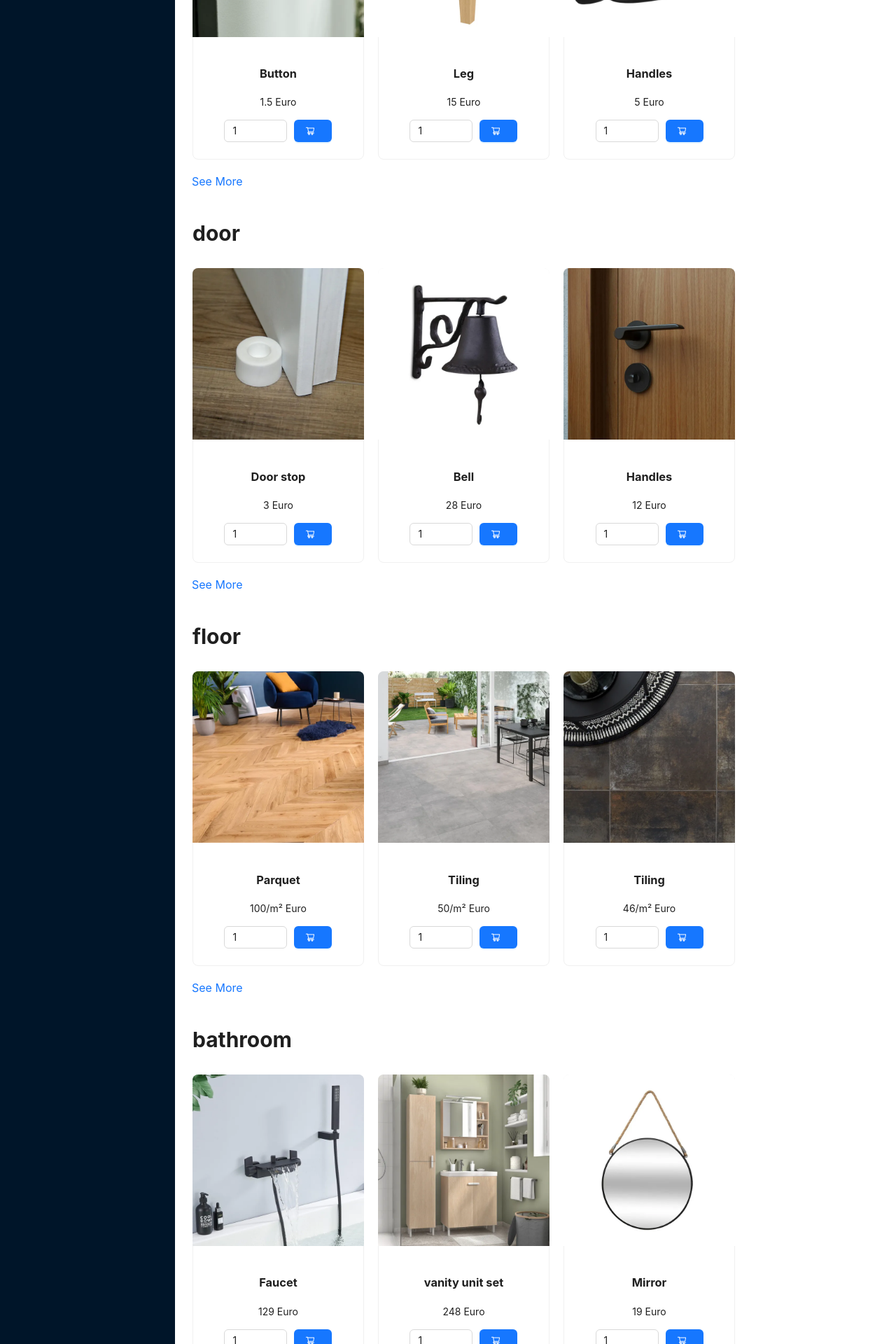
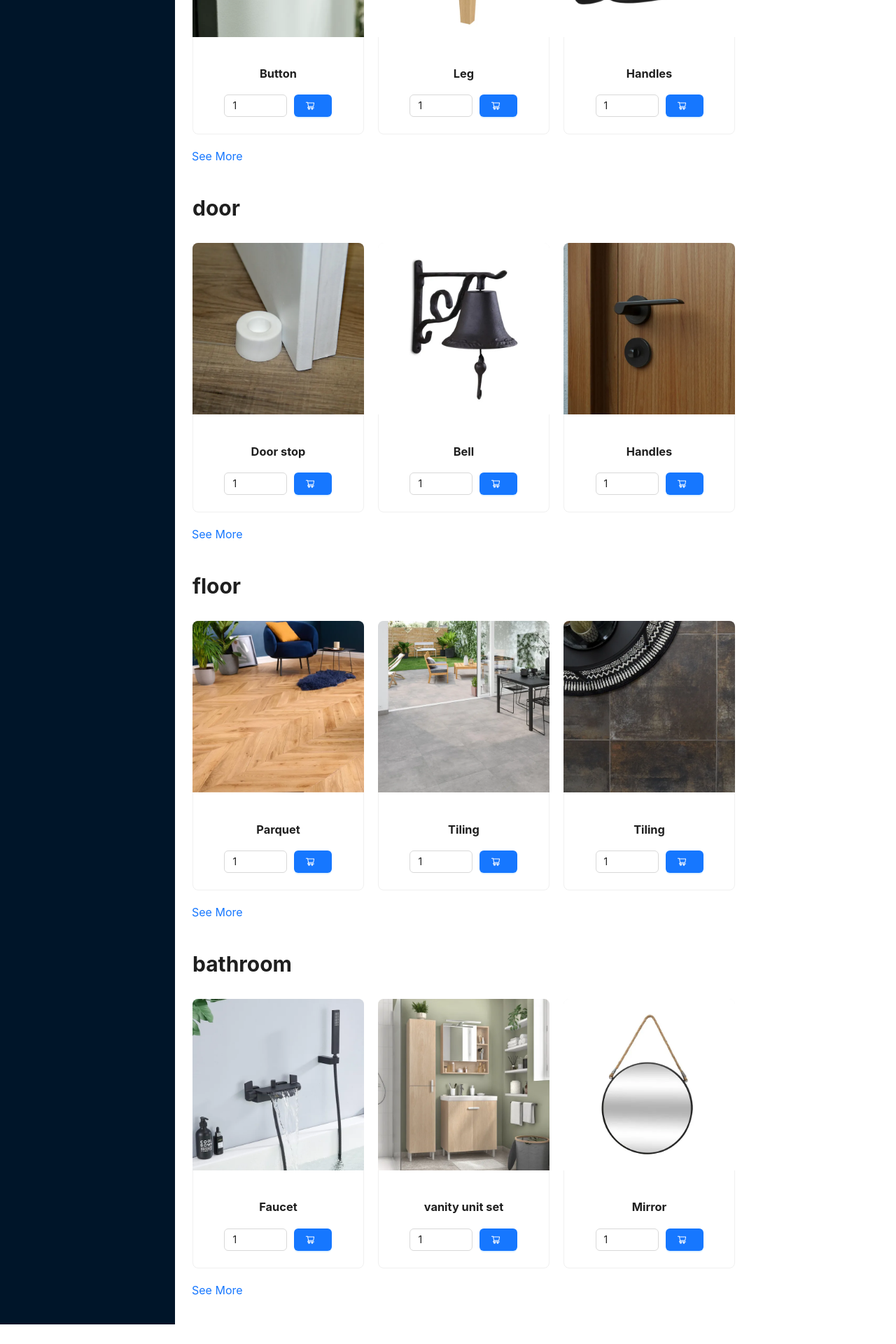
Before and after one commit to Sarrabah/RNCP_Project, a React (Create React App) app in the folder frontend/: page /homepage in a window 1280 px wide. Shown: the part 420-2340 px from the top of the page at 70% size. After the commit the page ends 2312 px from the top, so only its background shows below. Built offline with nearby package versions, Linux system fonts and the light colour scheme.

Commit message:
fix: Remove the unused price

```diff
--- a/frontend/src/components/Basket.tsx
+++ b/frontend/src/components/Basket.tsx
@@ -28,8 +28,6 @@ const Basket: React.FC = () => {
             </Col>
             <Col xs={24} sm={12} md={10}>
               <Text strong>{item.product.name}</Text>
-              <br />
-              <Text> {item.product.price}</Text>
             </Col>
             <Col xs={24} sm={6} md={6}>
               <Text>{item.quantity}</Text>
@@ -40,19 +38,7 @@ const Basket: React.FC = () => {
           </Row>
         ))}
       </div>
-      {basket.length > 0 ? (
-        <div style={{ marginTop: '20px', textAlign: 'right' }}>
-          <Title level={3}>
-            Total :{' '}
-            {basket.reduce(
-              (total, item) =>
-                total + parseFloat(item.product.price) * item.quantity,
-              0,
-            )}{' '}
-            Euro
-          </Title>
-        </div>
-      ) : (
+      {basket.length == 0 && (
         <Title level={3} style={{ textAlign: 'center' }}>
           {' '}
           Your basket is empty!
--- a/frontend/src/components/Product.tsx
+++ b/frontend/src/components/Product.tsx
@@ -6,19 +6,13 @@ import { ShoppingCartOutlined } from '@ant-design/icons';
 import { ProductInterface } from '../types/types';
 import { useBasketContext } from '../context/BasketContext';
 
-const Product: React.FC<ProductInterface> = ({
-  id,
-  image,
-  name,
-  price,
-  category,
-}) => {
+const Product: React.FC<ProductInterface> = ({ id, image, name, category }) => {
   const [quantity, setQuantity] = useState<number>(1);
   const navigate = useNavigate();
   const { addToBasket } = useBasketContext();
 
   const handleAddToBasket = () => {
-    addToBasket({ id, image, name, price, category }, quantity);
+    addToBasket({ id, image, name, category }, quantity);
     console.log(`Added ${quantity} of ${name} to the basket!`);
   };
 
@@ -39,7 +33,6 @@ const Product: React.FC<ProductInterface> = ({
       onClick={goToProductDetails}
     >
       <h3> {name} </h3>
-      <p> {price} </p>
       <div onClick={(e) => e.stopPropagation()}>
         <InputNumber
           min={1}
--- a/frontend/src/components/ProductList.tsx
+++ b/frontend/src/components/ProductList.tsx
@@ -18,7 +18,6 @@ const ProductList: React.FC<ProductListPropos> = ({ products }) => {
             id={product.id}
             image={product.image}
             name={product.name}
-            price={product.price}
             category={product.category}
           />
         </Col>
--- a/frontend/src/pages/HomePage.tsx
+++ b/frontend/src/pages/HomePage.tsx
@@ -25,112 +25,96 @@ export const products: Array<ProductInterface> = [
     id: 1,
     image: bouton,
     name: 'Button',
-    price: '1.5 Euro',
     category: 'furniture',
   },
   {
     id: 2,
     image: stopporte,
     name: 'Door stop',
-    price: '3 Euro',
     category: 'door',
   },
   {
     id: 3,
     image: parquet,
     name: 'Parquet',
-    price: '100/m² Euro',
     category: 'floor',
   },
   {
     id: 4,
     image: robinet,
     name: 'Faucet',
-    price: '129 Euro',
     category: 'bathroom',
   },
   {
     id: 5,
     image: pied,
     name: 'Leg',
-    price: '15 Euro',
     category: 'furniture',
   },
   {
     id: 6,
     image: poignées,
     name: 'Handles',
-    price: '5 Euro',
     category: 'furniture',
   },
   {
     id: 7,
     image: rampe,
     name: 'Rump',
-    price: '46 Euro',
     category: 'furniture',
   },
   {
     id: 8,
     image: cloche,
     name: 'Bell',
-    price: '28 Euro',
     category: 'door',
   },
   {
     id: 9,
     image: poignéesporte,
     name: 'Handles',
-    price: '12 Euro',
     category: 'door',
   },
   {
     id: 10,
     image: tirant,
     name: 'Door puller',
-    price: '30 Euro',
     category: 'door',
   },
   {
     id: 11,
     image: carrelage,
     name: 'Tiling',
-    price: '50/m² Euro',
     category: 'floor',
   },
   {
     id: 12,
     image: carrelagec1,
     name: 'Tiling',
-    price: '46/m² Euro',
     category: 'floor',
   },
   {
     id: 13,
     image: carrelagec2,
     name: 'Tiling',
-    price: '27/m² Euro',
     category: 'floor',
   },
   {
     id: 14,
     image: ensemblemeublevasque,
     name: 'vanity unit set',
-    price: '248 Euro',
     category: 'bathroom',
   },
   {
     id: 15,
     image: miroir,
     name: 'Mirror',
-    price: '19 Euro',
     category: 'bathroom',
   },
   {
     id: 16,
     image: vasque,
     name: 'Basin',
-    price: '46 Euro',
     category: 'bathroom',
   },
 ];
--- a/frontend/src/types/types.ts
+++ b/frontend/src/types/types.ts
@@ -2,6 +2,5 @@ export interface ProductInterface {
   id: number;
   image: string;
   name: string;
-  price: string;
   category: string;
 }
```
